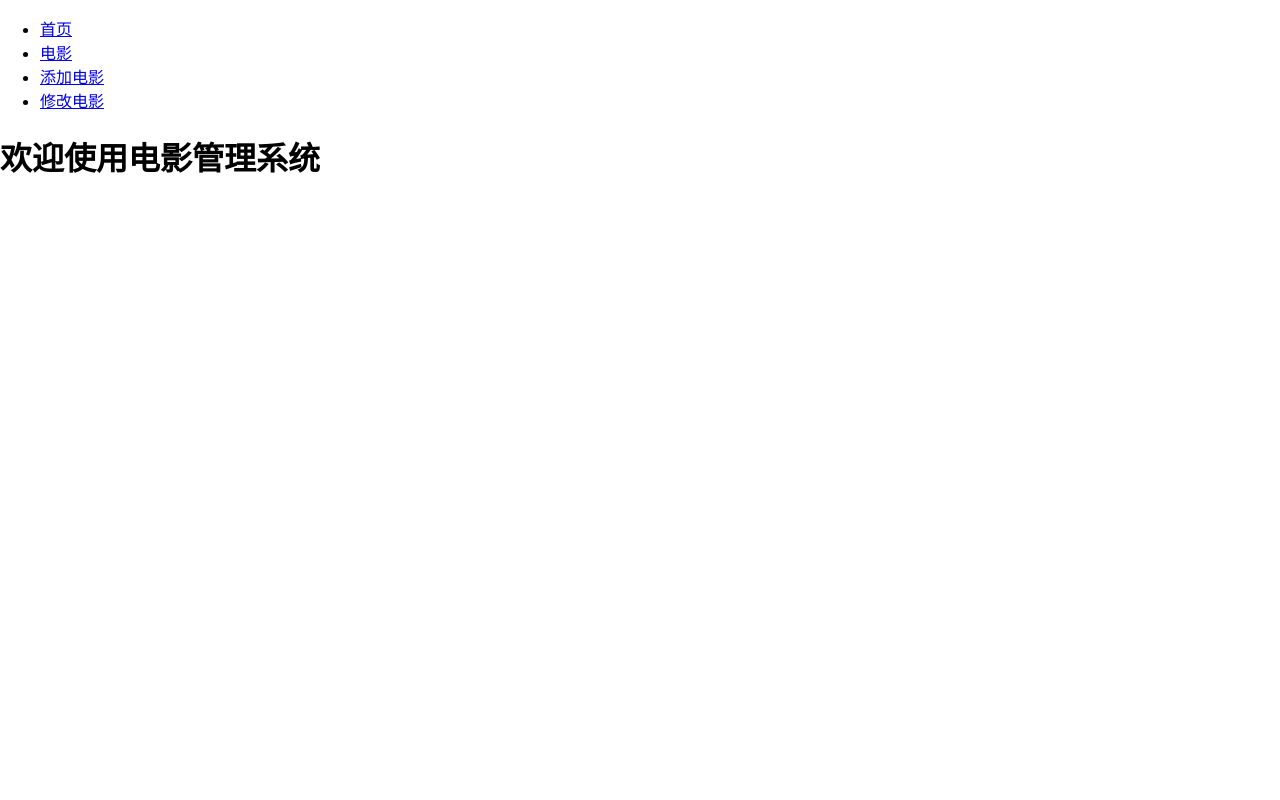
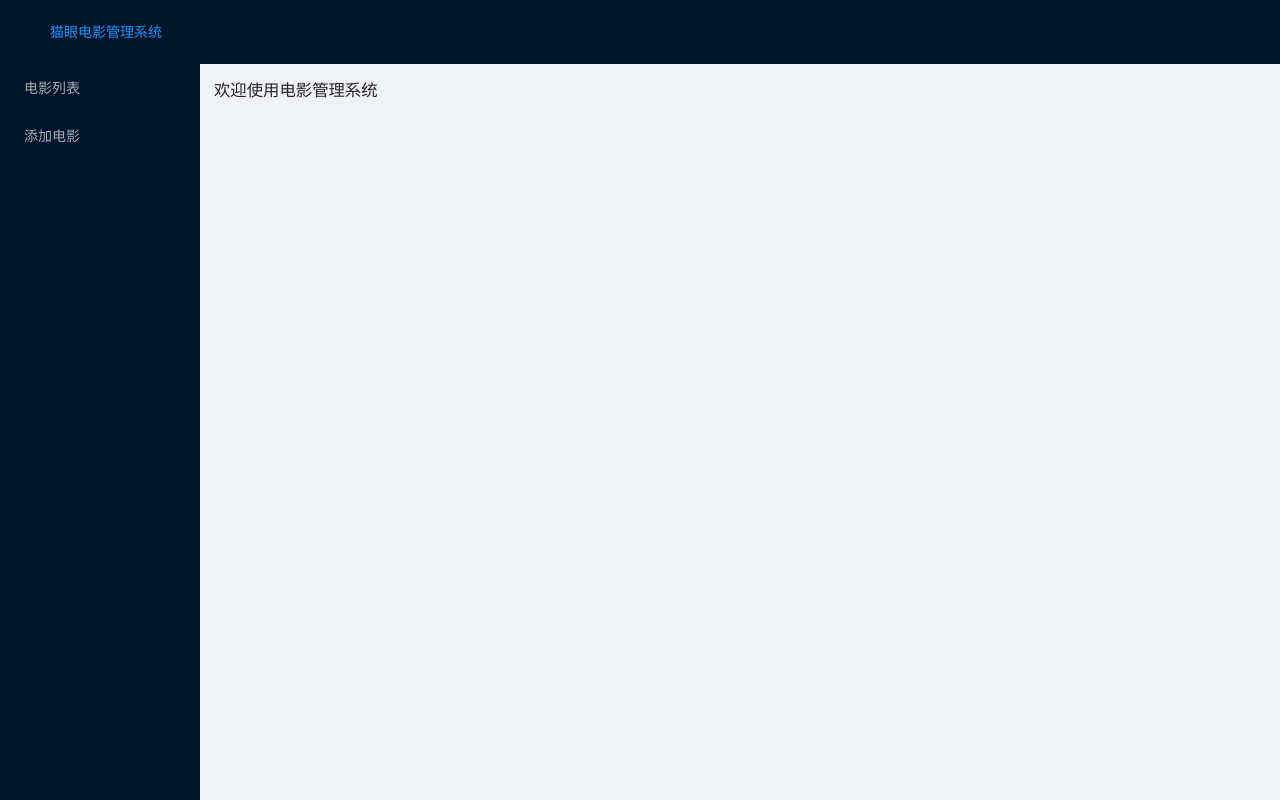
Before and after one commit to kuanglinfeng/moviesys, a React (Create React App) app in the folder admin/: page / in a window 1280 px wide. Built offline with nearby package versions, Linux system fonts and the light colour scheme.

Commit message:
完成了Layout组件

```diff
--- a/admin/package.json
+++ b/admin/package.json
@@ -10,6 +10,7 @@
     "@types/node": "^12.0.0",
     "@types/react": "^16.9.0",
     "@types/react-dom": "^16.9.0",
+    "antd": "^4.2.2",
     "axios": "^0.19.2",
     "react": "^16.13.1",
     "react-dom": "^16.13.1",
--- a/admin/src/index.css
+++ b/admin/src/index.css
@@ -11,3 +11,18 @@
   font-family: source-code-pro, Menlo, Monaco, Consolas, 'Courier New',
     monospace;
 }
+
+.container {
+  position: fixed;
+  width: 100%;
+  height: 100%;
+  display: flex;
+}
+
+.container .header {
+  color: #009618;
+}
+
+.main {
+  padding: 1em;
+}
--- a/admin/src/index.tsx
+++ b/admin/src/index.tsx
@@ -1,6 +1,7 @@
 import React from 'react'
 import ReactDOM from 'react-dom'
 import './index.css'
+import 'antd/dist/antd.css'
 import App from './App'
 
 
--- a/admin/src/pages/Layout.tsx
+++ b/admin/src/pages/Layout.tsx
@@ -4,34 +4,43 @@
 import MovieList from './movie/MovieList'
 import AddMovie from './movie/AddMovie'
 import EditMovie from './movie/EditMovie'
+import { Layout, Menu } from 'antd'
 
-const Layout: React.FC = () => {
+const { Header, Sider, Content } = Layout
+
+const _Layout: React.FC = () => {
   return (
-    <div>
-      <header>
-        <ul>
-          <li>
-            <NavLink to='/'>首页</NavLink>
-          </li>
-          <li>
-            <NavLink to='/movie'>电影</NavLink>
-          </li>
-          <li>
+    <div className='container'>
+        <Layout>
+          <Header className='header'>
+            <NavLink to='/'>猫眼电影管理系统</NavLink>
+          </Header>
+          <Layout>
+            <Sider>
+              <Menu
+                mode="inline"
+                theme="dark"
+              >
+                <Menu.Item key="1" >
+                  <NavLink to='/movie'>电影列表</NavLink>
+                </Menu.Item>
+                <Menu.Item key="2" >
                   <NavLink to='/movie/add'>添加电影</NavLink>
-          </li>
-          <li>
-            <NavLink to='/movie/edit/123df12'>修改电影</NavLink>
-          </li>
-        </ul>
-        <div>
+                </Menu.Item>
+              </Menu>
+            </Sider>
+            <Content>
+              <div className='main'>
                 <Route path='/' component={ Home } exact />
                 <Route path='/movie' component={ MovieList } exact />
                 <Route path='/movie/add' component={ AddMovie } exact />
                 <Route path='/movie/edit/:id' component={ EditMovie } exact />
               </div>
-      </header>
+            </Content>
+          </Layout>
+        </Layout>
     </div>
   )
 }
 
-export default Layout
+export default _Layout
```
Also changed, not shown: 1 other file (tests, documents, lock files or other folders). Lines whose indentation alone changed are shown as unchanged.
